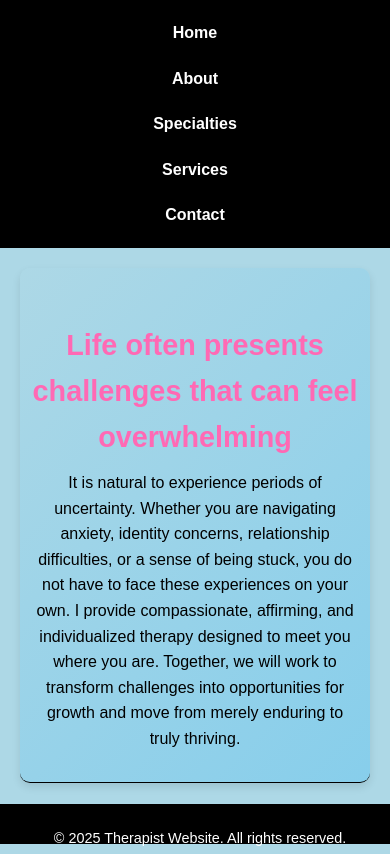
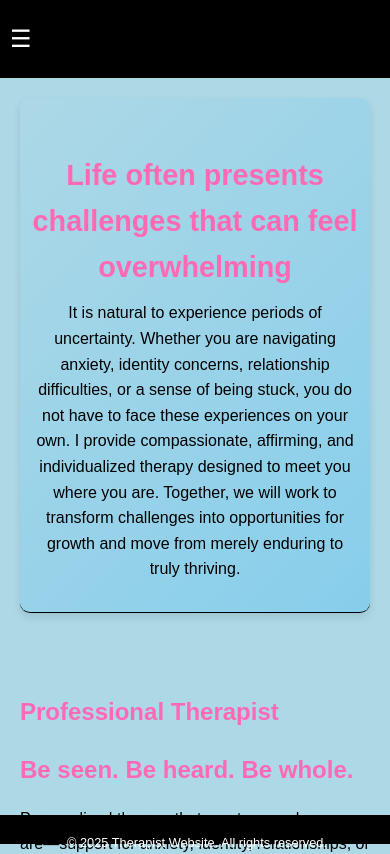
Before and after one commit to KevinNdirangu/caretherapy, a plain HTML site: page index.html in a window 390 px wide. Shown: the top 854 px of the page. Drawn offline with Linux system fonts and the light colour scheme.

Commit message:
major changes in the UI Navigation

```diff
--- a/index.html
+++ b/index.html
@@ -9,10 +9,11 @@
 <body>
     <header>
         <nav>
-            <ul>
+            <div class="menu-toggle">☰</div> <!-- Hamburger menu toggle -->
+            <ul class="nav-menu">
                 <li><a href="#hero">Home</a></li>
                 <li><a href="#about">About</a></li>
-                <li><a href="#specialties">Specialties</a></li> <!-- New navigation link -->
+                <li><a href="#specialties">Specialties</a></li>
                 <li><a href="#services">Services</a></li>
                 <li><a href="#contact">Contact</a></li>
             </ul>
--- a/styles.css
+++ b/styles.css
@@ -28,7 +28,19 @@ header {
     z-index: 1000;
 }
 
-nav ul {
+nav {
+    position: relative;
+}
+
+.menu-toggle {
+    display: none;
+    font-size: 1.5em;
+    color: #ffffff;
+    cursor: pointer;
+    padding: 10px;
+}
+
+.nav-menu {
     list-style: none;
     margin: 0;
     padding: 0;
@@ -36,18 +48,18 @@ nav ul {
     justify-content: center;
 }
 
-nav ul li {
+.nav-menu li {
     margin: 0 15px;
 }
 
-nav ul li a {
+.nav-menu li a {
     color: #ffffff;
     text-decoration: none;
     font-weight: bold;
     transition: color 0.3s ease;
 }
 
-nav ul li a:hover, nav ul li a:focus {
+.nav-menu li a:hover, .nav-menu li a:focus {
     color: var(--primary-color);
     outline: none;
 }
@@ -177,15 +189,15 @@ button:active::after {
 
 footer {
     text-align: center;
-    padding: 5px;
+    padding: 2px; /* Reduced from 5px for compactness */
     background-color: var(--secondary-color);
     color: #ffffff;
     position: fixed;
     bottom: 0;
     width: 100%;
-    height: 30px;
-    line-height: 30px;
-    font-size: 0.9em;
+    height: 25px; /* Reduced from 30px */
+    line-height: 25px;
+    font-size: 0.8em; /* Reduced from 0.9em */
 }
 
 .package-container {
@@ -419,12 +431,34 @@ footer {
 
 /* Responsive Design */
 @media (max-width: 768px) {
-    nav ul {
+    .menu-toggle {
+        display: block;
+    }
+    .nav-menu {
+        display: none;
         flex-direction: column;
-        align-items: center;
+        position: absolute;
+        top: 100%;
+        left: 0;
+        width: 100%;
+        background-color: var(--secondary-color);
+        padding: 10px 0;
     }
-    nav ul li {
+    .nav-menu.active {
+        display: flex;
+    }
+    .nav-menu li {
         margin: 10px 0;
+        text-align: center;
+    }
+    .hero {
+        padding: 30px 10px;
+    }
+    .hero-content h1 {
+        font-size: 1.8em;
+    }
+    .hero-content p {
+        font-size: 1em;
     }
     .package-card {
         width: 100%;
@@ -437,15 +471,6 @@ footer {
     }
     .button-group .submit-btn {
         width: 100%;
-    }
-    .hero {
-        padding: 30px 10px;
-    }
-    .hero-content h1 {
-        font-size: 1.8em;
-    }
-    .hero-content p {
-        font-size: 1em;
     }
     .specialties__grid {
         grid-template-columns: 1fr;
```
